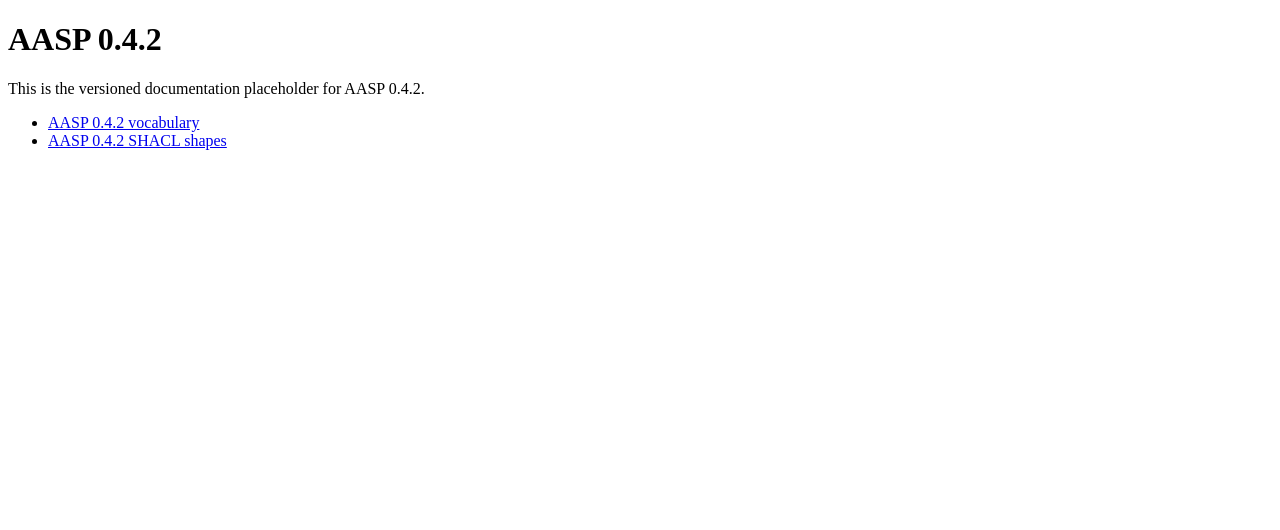
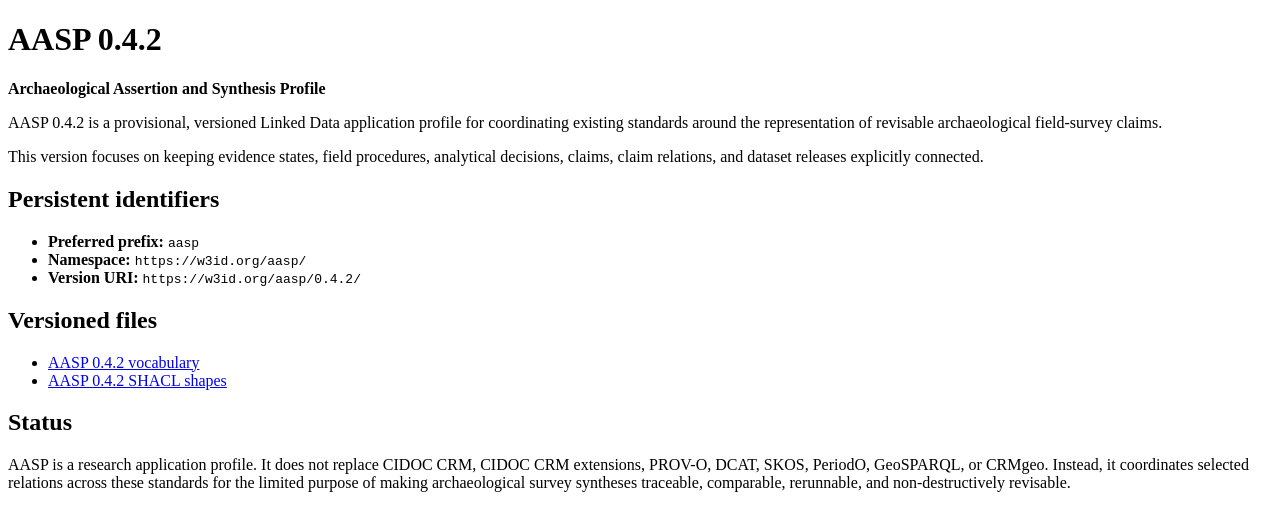
Before and after one commit to archaeodigit/aasp, a plain HTML site: page 0.4.2/index.html in a window 1280 px wide. Drawn offline with Linux system fonts and the light colour scheme.

Commit message:
Update index.html

```diff
--- a/0.4.2/index.html
+++ b/0.4.2/index.html
@@ -8,11 +8,42 @@
 <body>
   <main>
     <h1>AASP 0.4.2</h1>
-    <p>This is the versioned documentation placeholder for AASP 0.4.2.</p>
+
+    <p><strong>Archaeological Assertion and Synthesis Profile</strong></p>
+
+    <p>
+      AASP 0.4.2 is a provisional, versioned Linked Data application profile
+      for coordinating existing standards around the representation of
+      revisable archaeological field-survey claims.
+    </p>
+
+    <p>
+      This version focuses on keeping evidence states, field procedures,
+      analytical decisions, claims, claim relations, and dataset releases
+      explicitly connected.
+    </p>
+
+    <h2>Persistent identifiers</h2>
+    <ul>
+      <li><strong>Preferred prefix:</strong> <code>aasp</code></li>
+      <li><strong>Namespace:</strong> <code>https://w3id.org/aasp/</code></li>
+      <li><strong>Version URI:</strong> <code>https://w3id.org/aasp/0.4.2/</code></li>
+    </ul>
+
+    <h2>Versioned files</h2>
     <ul>
       <li><a href="aasp.ttl">AASP 0.4.2 vocabulary</a></li>
       <li><a href="aasp_shapes.ttl">AASP 0.4.2 SHACL shapes</a></li>
     </ul>
+
+    <h2>Status</h2>
+    <p>
+      AASP is a research application profile. It does not replace CIDOC CRM,
+      CIDOC CRM extensions, PROV-O, DCAT, SKOS, PeriodO, GeoSPARQL, or CRMgeo.
+      Instead, it coordinates selected relations across these standards for
+      the limited purpose of making archaeological survey syntheses traceable,
+      comparable, rerunnable, and non-destructively revisable.
+    </p>
   </main>
 </body>
 </html>
```
